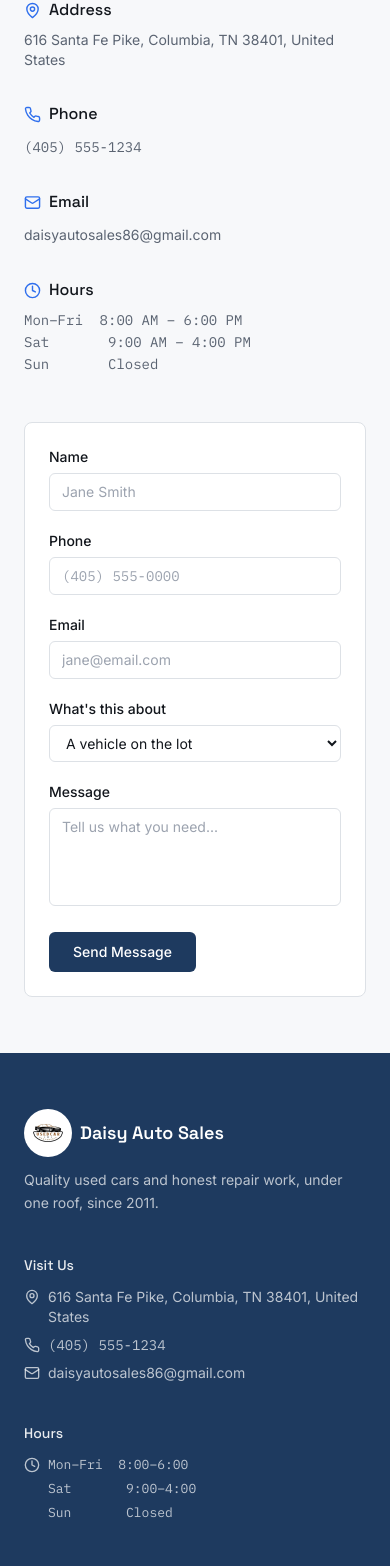
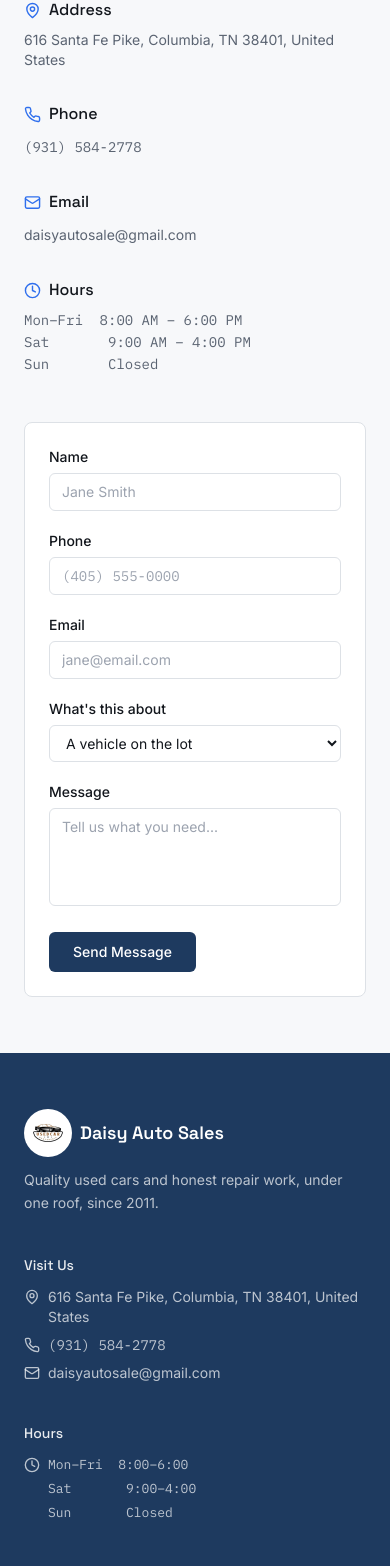
Before and after one commit to Newton-R/daisyauto, a Next.js app: page /contact in a window 390 px wide. Shown: the part 420-1986 px from the top of the page. Built offline with nearby package versions, Linux system fonts and the light colour scheme.

Commit message:
phone number updated

```diff
--- a/app/contact/page.tsx
+++ b/app/contact/page.tsx
@@ -43,10 +43,10 @@
               <h2 className="font-display font-medium">Phone</h2>
             </div>
             <a
-              href="tel:+14055551234"
+              href="tel:+9315842778"
               className="text-steel text-sm font-mono hover:text-navy"
             >
-              (405) 555-1234
+              (931) 584-2778
             </a>
           </div>
 
@@ -59,7 +59,7 @@
               href="mailto:daisyautosales86@gmail.com"
               className="text-steel text-sm hover:text-navy"
             >
-              daisyautosales86@gmail.com
+              daisyautosale@gmail.com
             </a>
           </div>
 
--- a/components/Footer.tsx
+++ b/components/Footer.tsx
@@ -30,11 +30,11 @@
           </div>
           <div className="flex items-center gap-2 text-white/70 mb-2">
             <Phone size={16} className="shrink-0" />
-            <span className="font-mono">(405) 555-1234</span>
+            <span className="font-mono">(931) 584-2778</span>
           </div>
           <div className="flex items-center gap-2 text-white/70">
             <Mail size={16} className="shrink-0" />
-            <span>daisyautosales86@gmail.com</span>
+            <span>daisyautosale@gmail.com</span>
           </div>
         </div>
 
--- a/components/Navbar.tsx
+++ b/components/Navbar.tsx
@@ -51,11 +51,11 @@
 
         <div className="hidden md:flex items-center gap-4">
           <a
-            href="tel:+14055551234"
+            href="tel:+9315842778"
             className="flex items-center gap-2 font-mono text-sm text-ink"
           >
             <Phone size={15} strokeWidth={2} />
-            (405) 555-1234
+            (931) 584-2778
           </a>
         </div>
 
@@ -86,10 +86,10 @@
             );
           })}
           <a
-            href="tel:+14055551234"
+            href="tel:+9315842778"
             className="flex items-center gap-2 font-mono text-ink"
           >
-            <Phone size={15} /> (405) 555-1234
+            <Phone size={15} /> (931) 584-2778
           </a>
         </nav>
       )}
```
